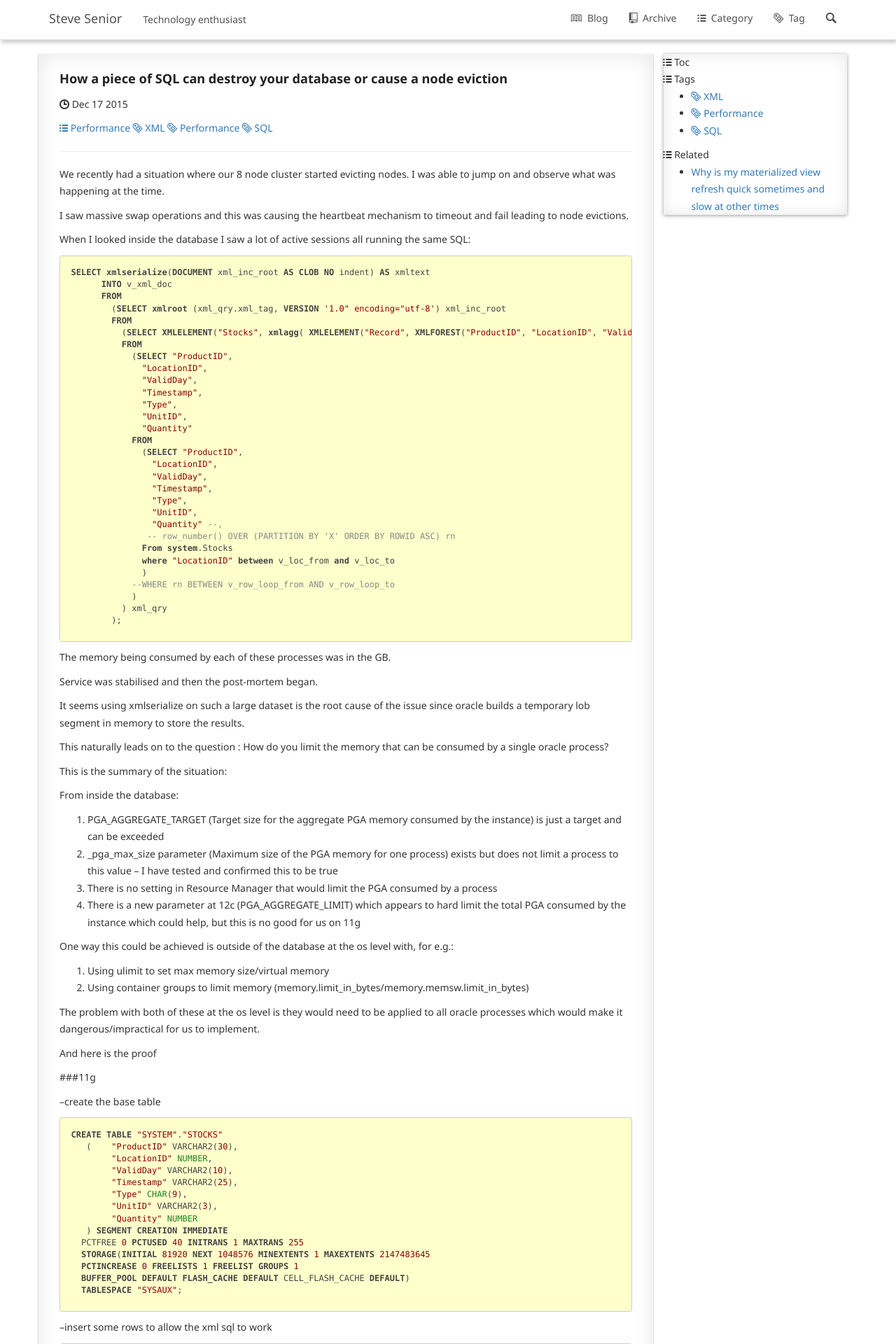
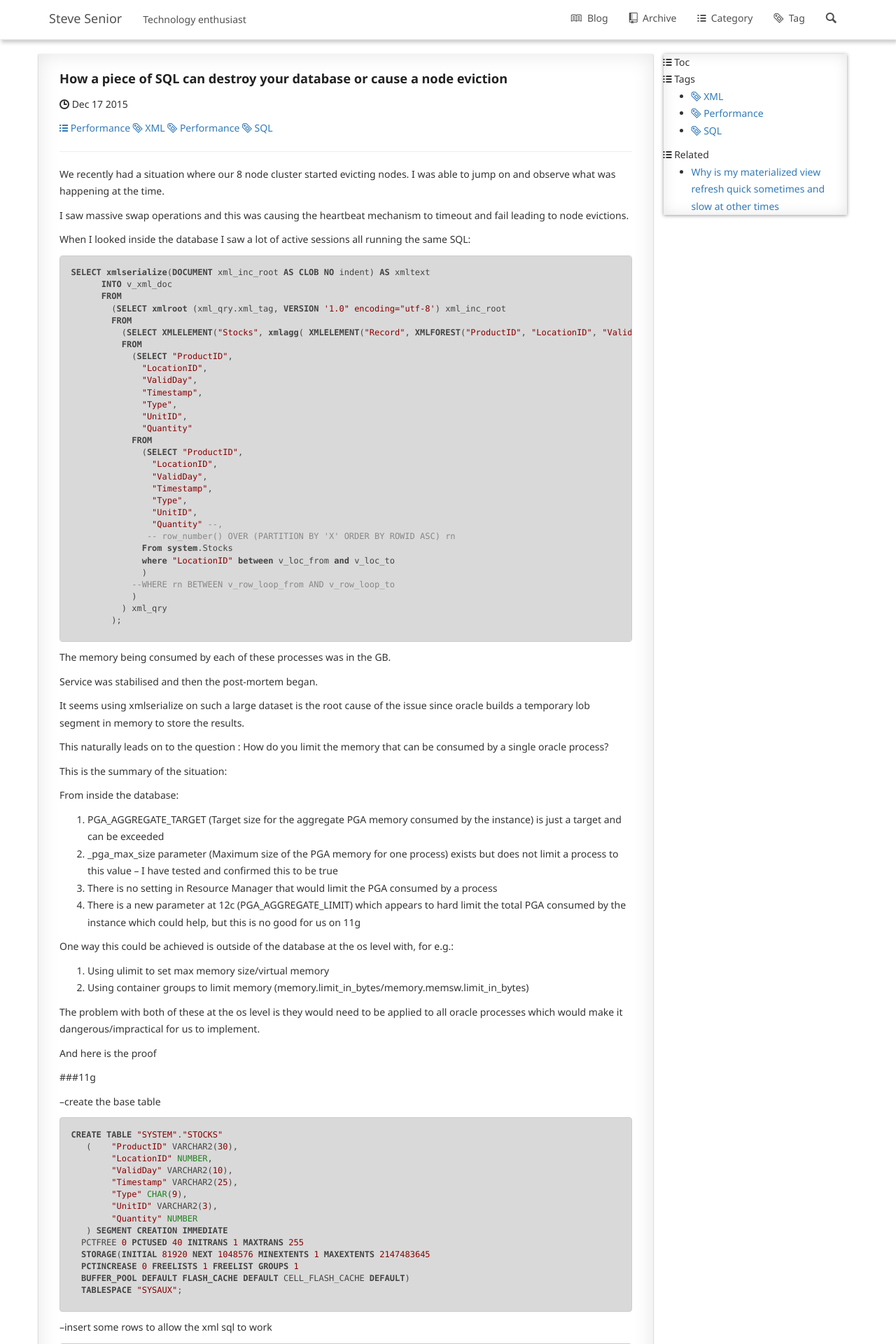
Before and after one commit to ssenior45/ssenior45.github.io, a Jekyll site: the page built from _posts/2016-01-21-sql_destroys_database.md, in a window 1280 px wide. Shown: the top 1920 px of the page at 70% size. Built offline with Jekyll 4.4.1, drawn with Linux system fonts in a browser that asks for light colours; nearby versions of some CDN libraries; comment, search, counter and statistics services are not loaded.

Commit message:
Update highlight.css

```diff
--- a/static/css/highlight.css
+++ b/static/css/highlight.css
@@ -1,4 +1,3 @@
-.highlight { background-color: #ffffcc }
 .highlight .c { color: #999988; font-style: italic } /* Comment */
 .highlight .err { color: #a61717; background-color: #e3d2d2 } /* Error */
 .highlight .k { color: #000000; font-weight: bold } /* Keyword */
```
